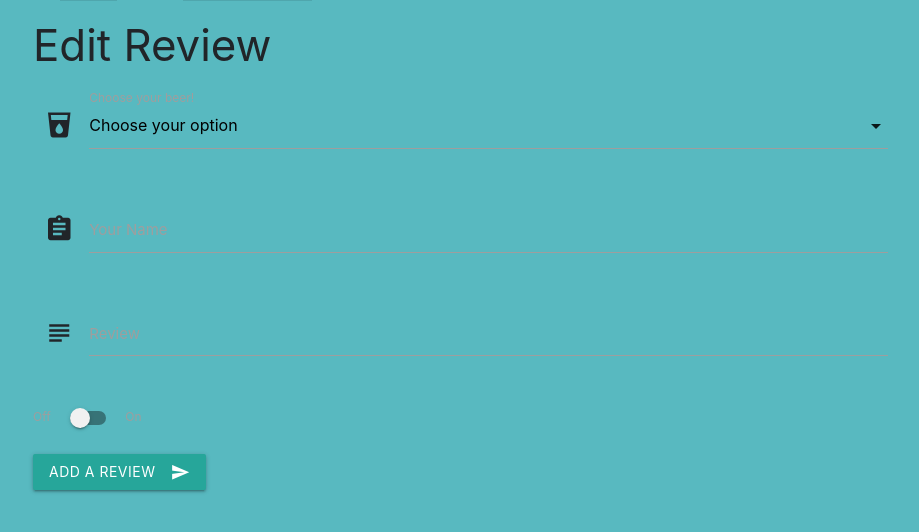
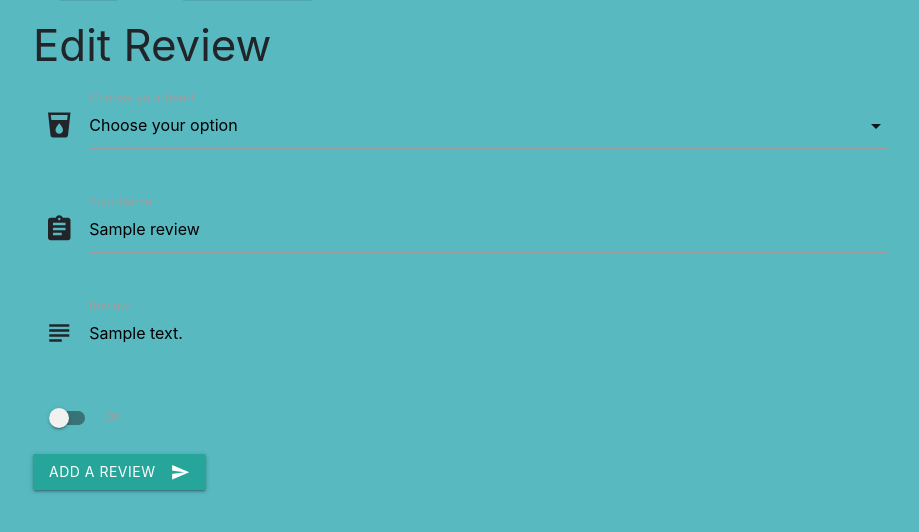
Before and after one commit to Pauloa90/Manguezal-Club---Data-Centric---Milestone-Project, a Flask app: template templates/edit_review.html in a window 1280 px wide. Shown: the part 71-603 px from the top of the page, without its empty margins (174-1093 px from the left). Run offline with Flask 2, Linux system fonts and the light colour scheme; the template is opened without the code that fills it: most values are stand-ins (such as "Sample title", 1, 10 or a date in 2020); some libraries are stand-ins or nearby versions.

Commit message:
Adding edit html

```diff
--- a/run.py
+++ b/run.py
@@ -21,7 +21,6 @@ def index():
     return render_template("index.html")
 
 
-
 @app.route("/addreview")
 def addreview():
     return render_template("addreview.html",
@@ -35,10 +34,9 @@ def insert_review():
 
 @app.route('/edit_review/<review_id>')
 def edit_review(review_id):
-    _review = mongo.db.review.find_one({"_id": ObjectId(review_id)})
-    _categories = mongo.db.categories.find()
-    category_list = [category for category in _categories]
-    return render_template('editreview.html', review=_review, categories = categories_list)
+    the_review = mongo.db.review.find_one({"_id": ObjectId(review_id)})
+    all_categories = mongo.db.categories.find()
+    return render_template('edit_review.html', review=the_review, categories = all_categories)
 
 
 if __name__ == "__main__":
--- a/templates/edit_review.html
+++ b/templates/edit_review.html
@@ -1,14 +1,18 @@
 {% extends 'base.html' %} {% block content %}
 <h3>Edit Review</h3>
 <div class="row">
-	<form action="{{ url_for('insert_review') }}" method="POST" class="col s12">
+	<form action="{{ url_for('update_review', review_id=review._id) }}" method="POST" class="col s12">
 		<div class="row">
 			<div class="input-field col s12">
                 <i class="material-icons prefix">local_drink</i>
 				<select id="category" name="category_name">
                     <option value="" disabled selected>Choose your option</option>
                     {% for cat in categories %}
-                    <option value="{{ cat.category_name }}">{{ cat.category_name }}</option>
+                        {% if cat.category_name == review.category_name%}
+                        <option value="{{ cat.category_name }}" selected>{{ cat.category_name }}</option>
+                        {% else %}
+                        <option value="{{ cat.category_name }}">{{ cat.category_name }}</option>
+                        {% endif %}
                     {% endfor %}
                 </select>
 				<label>Choose your beer!</label>
@@ -17,22 +21,26 @@
 		<div class="row">
 			<div class="input-field col s6">
 				<i class="material-icons prefix">assignment</i>
-				<input id="name" name="name" type="text" class="validate">
+				<input id="name" name="name" type="text" class="validate" value="{{ review.review_name}}">
 				<label for="icon_prefix">Your Name</label>
 			</div>
 		</div>
 		<div class="row">
 			<div class="input-field col s6">
 				<i class="material-icons prefix">subject</i>
-				<textarea id="review" name="review" class="materialize-textarea"></textarea>
+				<textarea id="review" name="review" class="materialize-textarea">{{ review.review_review}}</textarea>
 				<label for="icon_telephone">Review</label>
 			</div>
 		</div>
 		<div class="row">
 			<div class="switch">
 				<label>
+                    {% if review.is_urgent  %}
                     Off
-                    <input type="checkbox" id="is_urgent" name="is_urgent">
+                        <input type="checkbox" id="is_urgent" name="is_urgent" checked>
+                    {% else %}
+                        <input type="checkbox" id="is_urgent" name="is_urgent">
+                    {% endif%}
                     <span class="lever"></span>
                     On
                 </label>
--- a/templates/manguezalclub.html
+++ b/templates/manguezalclub.html
@@ -11,7 +11,7 @@
             <div class="col s3">
                 <i class="material-icons">expand_more</i>
                 <a  class="waves-effect waves-light btn-small">Done</a>
-                <a href="{{url_for ('edit_review', review_id=review._id)}}" class="waves-effect waves-light btn-small">Edit</a>
+                <a href="" class="waves-effect waves-light btn-small">Edit</a>
             </div>
             <div class="col s3 task_header">
                 <i class="material-icons">filter_drama</i>{{manguezalclub.name}} - {{manguezalclub.date}}
```
